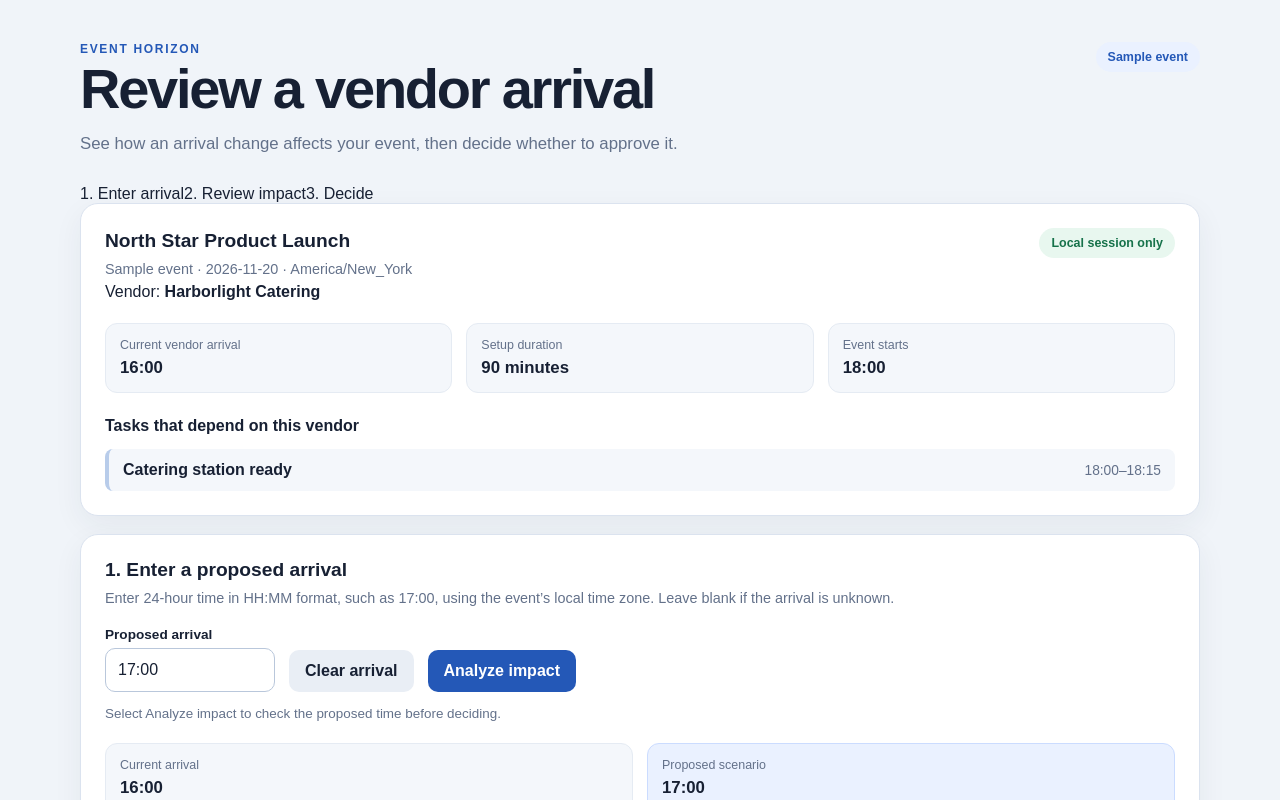
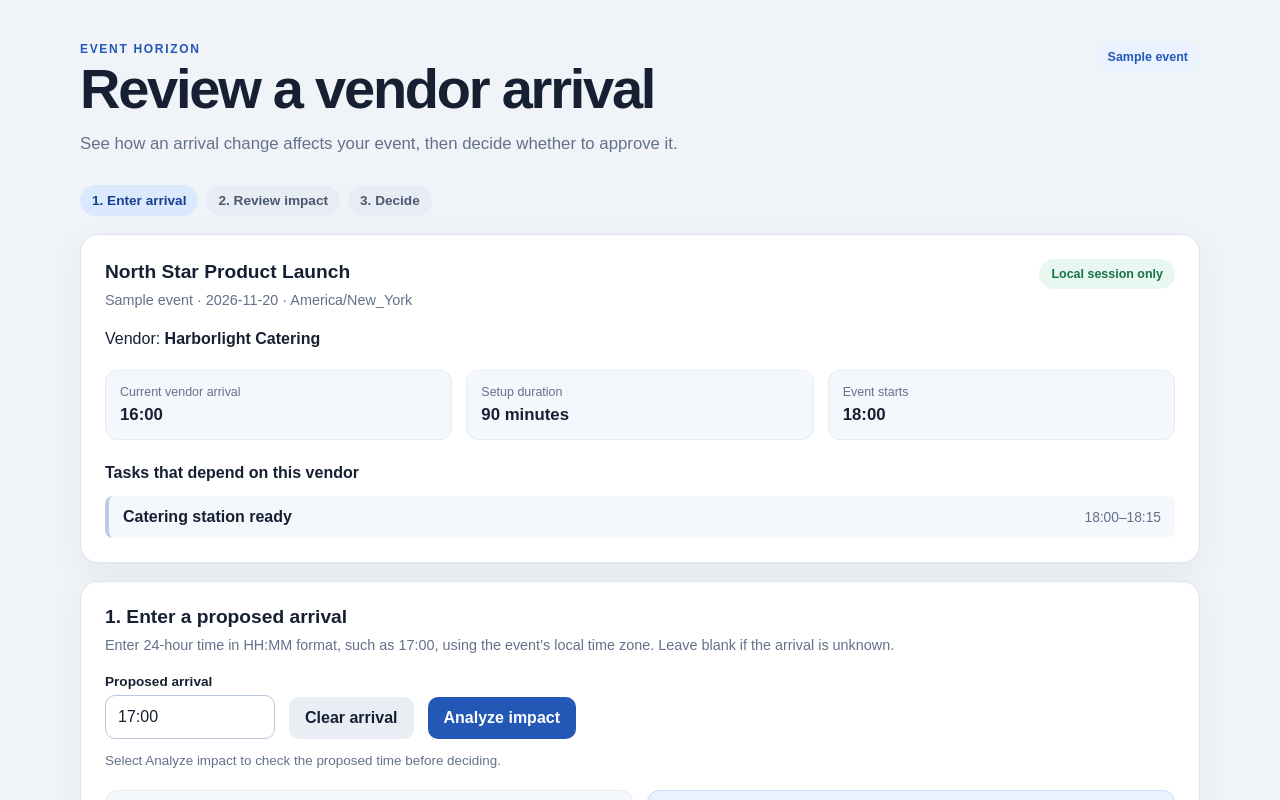
Before and after one commit to anastasiyaglegg/eventhorizon, a Next.js app: page / in a window 1280 px wide. Shown: the top 800 px of the page. Built offline with nearby package versions, Linux system fonts and the light colour scheme.

Commit message:
Clarify event arrival review flow

```diff
--- a/src/app/globals.css
+++ b/src/app/globals.css
@@ -123,3 +123,10 @@ p { line-height: 1.55; }
 .vendor-contact { font-weight: 650; color: var(--ink); }
 .vendor-review { border-left: 3px solid var(--line); margin: 12px 0 0; padding: 4px 0 4px 12px; }
 .vendor-review p { font-size: 0.9rem; margin: 0; }
+
+.review-steps { display: flex; flex-wrap: wrap; gap: 8px; margin: 0 0 18px; }
+.review-step { padding: 8px 12px; border-radius: 999px; background: #e8edf5; color: #4a5870; font-size: .85rem; font-weight: 700; }
+.review-step.current { background: #dbe9ff; color: #173f8b; }
+.event-vendor { margin: 16px 0 0; }
+.review-grid:focus { outline: none; }
+.risk-item summary { cursor: pointer; font-weight: 700; }
```
